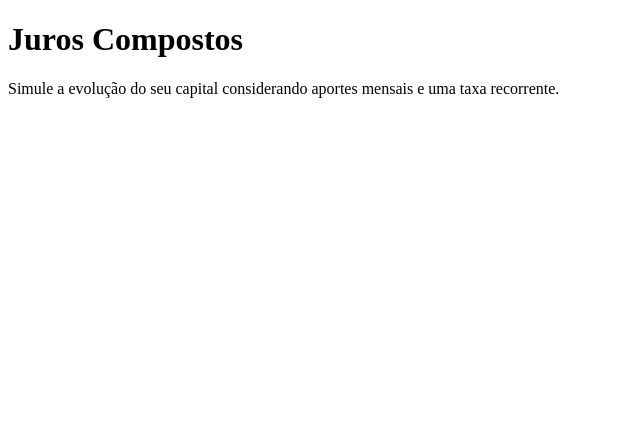
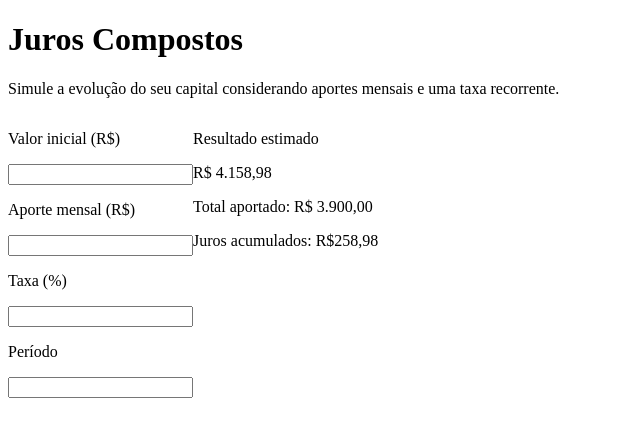
Before and after one commit to dielsonsales/JurosCompostos, a Next.js app: page / in a window 1280 px wide. Shown: the top 436 px of the page, without its empty margins (0-640 px from the left). Built offline with nearby package versions, Linux system fonts and the light colour scheme.

Commit message:
Drawing the first layout

```diff
--- /dev/null
+++ b/src/app/page.module.css
@@ -0,0 +1,3 @@
+.cardsContainer {
+  display: flex;
+}
--- a/src/app/page.tsx
+++ b/src/app/page.tsx
@@ -1,4 +1,6 @@
+import Inputs from "@/components/inputs/inputs";
 import styles from "./page.module.css";
+import Result from "@/components/result/result";
 
 export default function Home() {
   return (
@@ -7,6 +9,10 @@ export default function Home() {
         <h1>Juros Compostos</h1>
         <p>Simule a evolução do seu capital considerando aportes mensais e uma taxa recorrente.</p>
       </div>
+      <div className={styles.cardsContainer}>
+        <Inputs />
+        <Result />
+      </div>
     </main>
   );
 }
--- /dev/null
+++ b/src/components/inputs/inputs.tsx
@@ -0,0 +1,16 @@
+import styles from "./inputs.module.css";
+
+export default function Inputs() {
+  return (
+    <div>
+      <p>Valor inicial (R$)</p>
+      <input type="text" />
+      <p>Aporte mensal (R$)</p>
+      <input type="text" />
+      <p>Taxa (%)</p>
+      <input type="text" />
+      <p>Período</p>
+      <input type="text" />
+    </div>
+  );
+}
--- /dev/null
+++ b/src/components/result/result.tsx
@@ -0,0 +1,12 @@
+import styles from "./result.module.css";
+
+export default function Result() {
+  return (
+    <div>
+      <p>Resultado estimado</p>
+      <p>R$ 4.158,98</p>
+      <p>Total aportado: R$ 3.900,00</p>
+      <p>Juros acumulados: R$258,98</p>
+    </div>
+  );
+}
```
Also changed, not shown: src/components/inputs/inputs.module.css (added), src/components/result/result.module.css (added).
